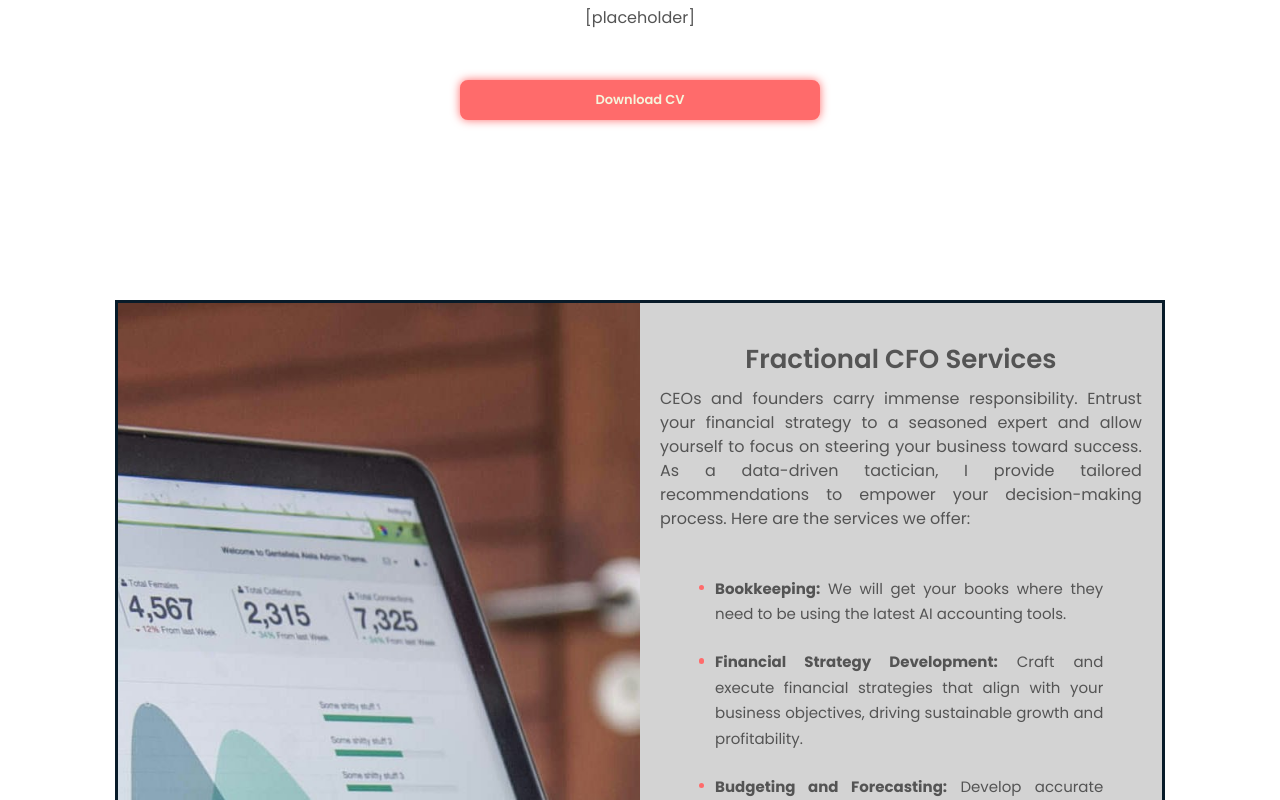
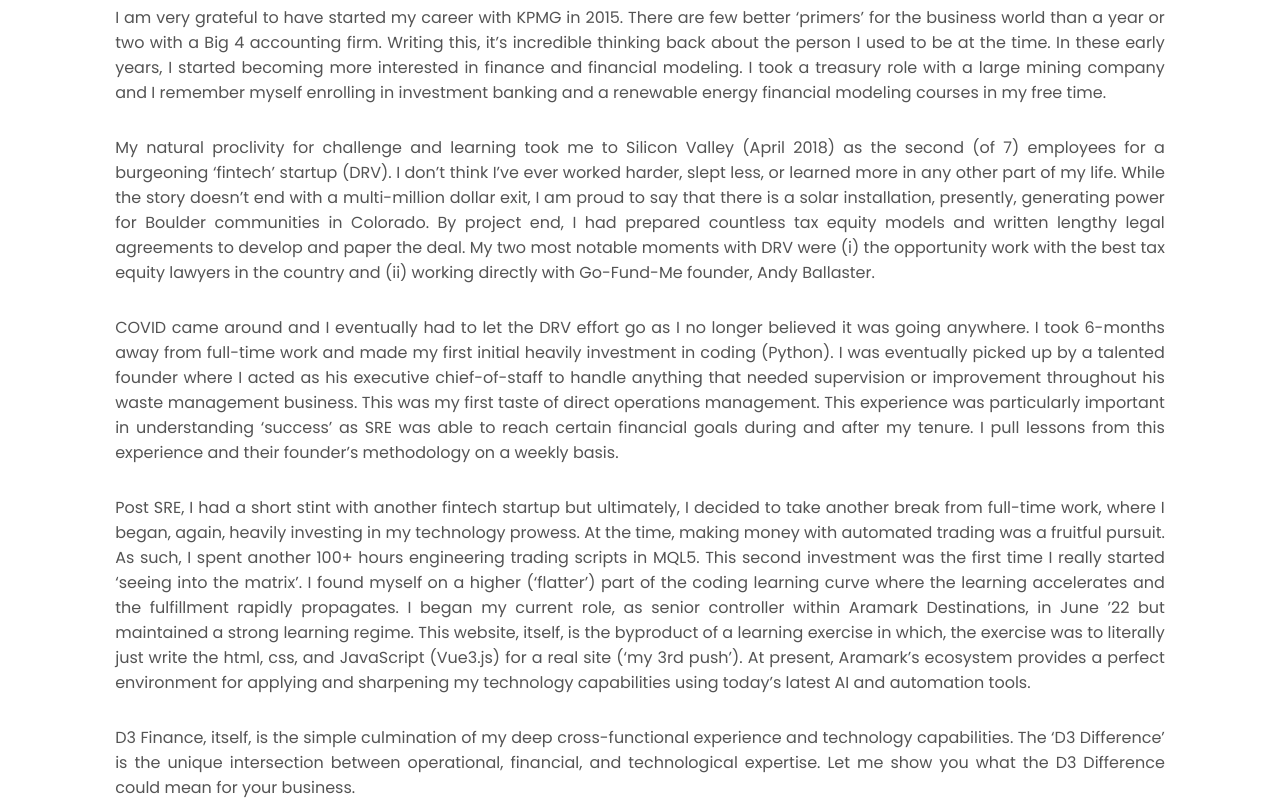
Before and after one commit to kylecburgoyneF9/business_website, a Vue app: page /consulting in a window 1280 px wide. Shown: the part 1000-1800 px from the top of the page. Built offline with nearby package versions, Linux system fonts and the light colour scheme.

Commit message:
Career Copy update 5.2.2024

```diff
--- a/src/views/ConsultingView.vue
+++ b/src/views/ConsultingView.vue
@@ -23,9 +23,42 @@
     <section class="consulting-about" id="my-career">
         <h2 class="heading">My <span>Career</span></h2>
         <div class="consulting-about-content">
-            <p>[placeholder]</p>
-            <p></p>
-            <p></p>
+            <p>I am very grateful to have started my career with KPMG in 2015. There are few better ‘primers’ for the
+                business world than a year or two with a Big 4 accounting firm. Writing this, it’s incredible thinking
+                back about the person I used to be at the time. In these early years, I started becoming more interested
+                in finance and financial modeling. I took a treasury role with a large mining company and I remember
+                myself enrolling in investment banking and a renewable energy financial modeling courses in my free
+                time.</p>
+            <p>My natural proclivity for challenge and learning took me to Silicon Valley (April 2018) as the second (of
+                7) employees for a burgeoning ‘fintech’ startup (DRV). I don’t think I’ve ever worked harder, slept
+                less, or learned more in any other part of my life. While the story doesn’t end with a multi-million
+                dollar exit, I am proud to say that there is a solar installation, presently, generating power for
+                Boulder communities in Colorado. By project end, I had prepared countless tax equity models and written
+                lengthy legal agreements to develop and paper the deal. My two most notable moments with DRV were (i)
+                the opportunity work with the best tax equity lawyers in the country and (ii) working directly with
+                Go-Fund-Me founder, Andy Ballaster.</p>
+            <p>COVID came around and I eventually had to let the DRV effort go as I no longer believed it was going
+                anywhere. I took 6-months away from full-time work and made my first initial heavily investment in
+                coding (Python). I was eventually picked up by a talented founder where I acted as his executive
+                chief-of-staff to handle anything that needed supervision or improvement throughout his waste management
+                business. This was my first taste of direct operations management. This experience was particularly
+                important in understanding ‘success’ as SRE was able to reach certain financial goals during and after
+                my tenure. I pull lessons from this experience and their founder’s methodology on a weekly basis.</p>
+            <p>Post SRE, I had a short stint with another fintech startup but ultimately, I decided to take another
+                break from full-time work, where I began, again, heavily investing in my technology prowess. At the
+                time, making money with automated trading was a fruitful pursuit. As such, I spent another 100+ hours
+                engineering trading scripts in MQL5. This second investment was the first time I really started ‘seeing
+                into the matrix’. I found myself on a higher (‘flatter’) part of the coding learning curve where the
+                learning accelerates and the fulfillment rapidly propagates. I began my current role, as senior
+                controller within Aramark Destinations, in June ’22 but maintained a strong learning regime. This
+                website, itself, is the byproduct of a learning exercise in which, the exercise was to literally just
+                write the html, css, and JavaScript (Vue3.js) for a real site (‘my 3rd push’). At present, Aramark’s
+                ecosystem provides a perfect environment for applying and sharpening my technology capabilities using
+                today’s latest AI and automation tools.</p>
+            <p>D3 Finance, itself, is the simple culmination of my deep cross-functional experience and technology
+                capabilities. The ‘D3 Difference’ is the unique intersection between operational, financial, and
+                technological expertise. Let me show you what the D3 Difference could mean for your business. </p>
+            <p>See my CV download below for more details. Contact me today!</p>
         </div>
         <a href="/Kyle_Burgoyne_CV_2024.pdf" class="universal-btn" download>Download CV</a>
     </section>
--- a/src/views/HomeView.vue
+++ b/src/views/HomeView.vue
@@ -41,7 +41,9 @@
       <p>My technical capability and diversity of experience, sets me apart from other CFOs. I've seen the inside of a
         diverse array of companies, spanning from burgeoning startups to industry giants. I’ve had the chance to see
         both great success and great failure. You simply will not find another CFO with the same technical or
-        operational abilities to bring to your team. It could not be more rewarding to share these skills with my
+        operational abilities to bring to your team (case in point; coding this website myself - See YouTube). It could
+        not be more
+        rewarding to share these skills with my
         clients to grow their businesses alongside mine.
       </p>
       <div class="home-about-btn">
```
Lines whose indentation alone changed are shown as unchanged.
